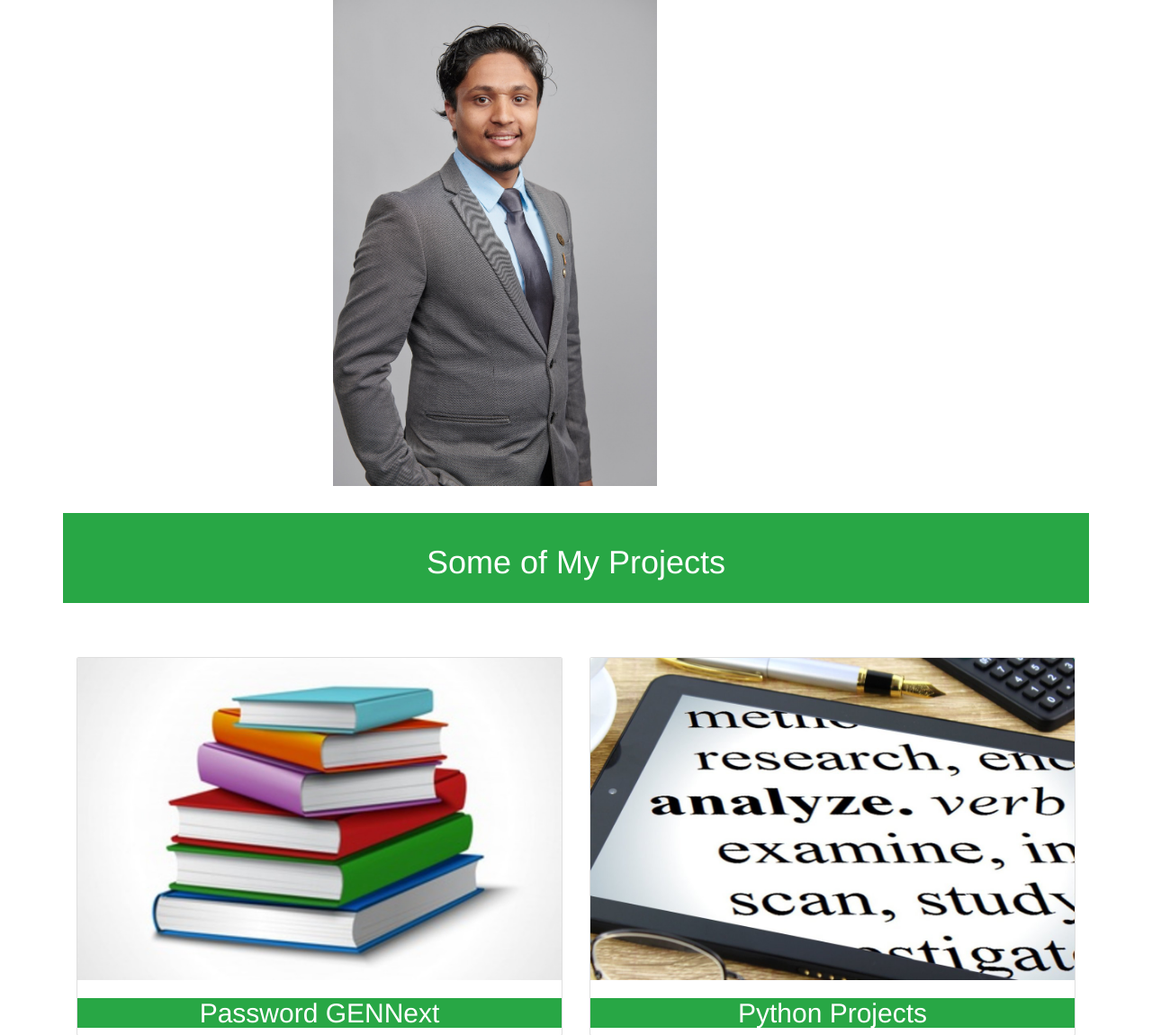
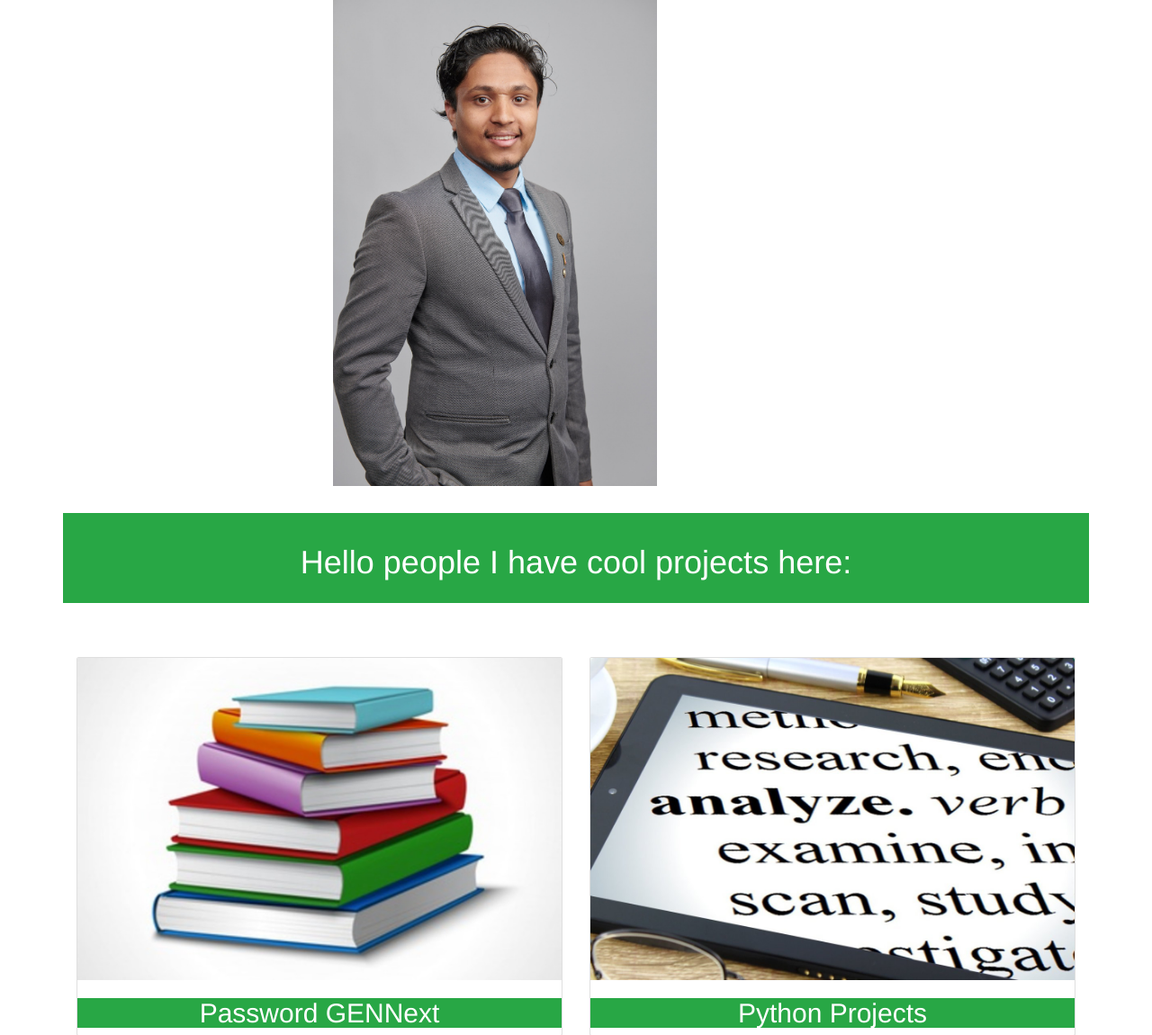
Before and after one commit to ghsagar/portfoliotest, a Django app: page / in a window 1280 px wide. Shown: the top 1150 px of the page at 90% size. Run offline with Django 3.2, Linux system fonts and the light colour scheme; data comes from the database, SQL or seed files in the repository; some libraries are stand-ins or nearby versions.

Commit message:
changed local index.html

```diff
--- a/portfolio/templates/portfolio/index.html
+++ b/portfolio/templates/portfolio/index.html
@@ -25,7 +25,7 @@
  </div>
 
  <div class="p-3 mb-2 bg-success text-white my-5 text-center container">
-    <h1 class="py-2 "> Some of My Projects</h1>
+    <h1 class="py-2 "> Hello people I have cool projects here: </h1>
  </div>
 
 
```
